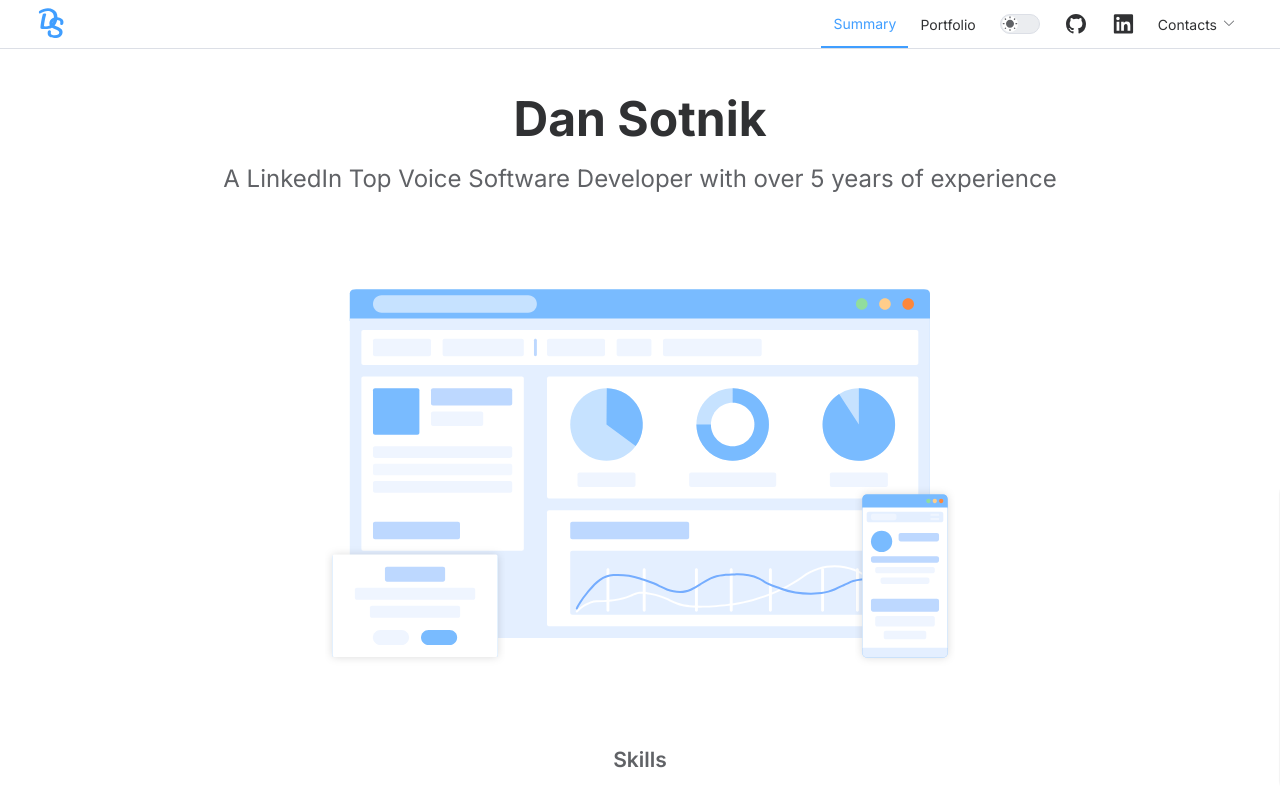
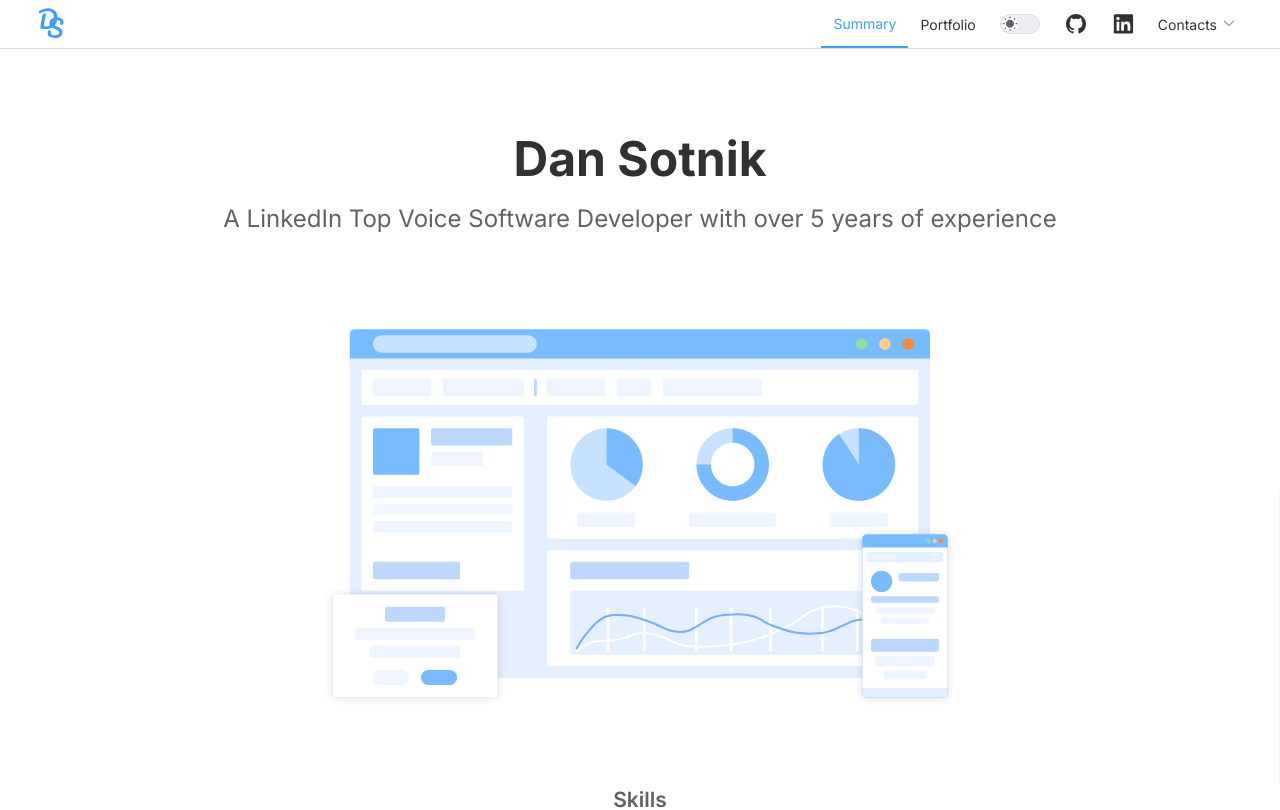
Before and after one commit to letUser/sotnikdev.tech, a Vue app: page /summary in a window 1280 px wide. Shown: the top 810 px of the page. Built offline with nearby package versions, Linux system fonts and the light colour scheme.

Commit message:
summary styles fix

```diff
--- a/src/views/SummaryView.vue
+++ b/src/views/SummaryView.vue
@@ -59,7 +59,7 @@ function onMouseMove($ev: MouseEvent): void {
   display: flex;
   align-items: stretch;
   flex-direction: column;
-  padding: 40px 40px 0;
+  padding: 80px 40px 0;
   text-align: center;
 
   > div {
```
